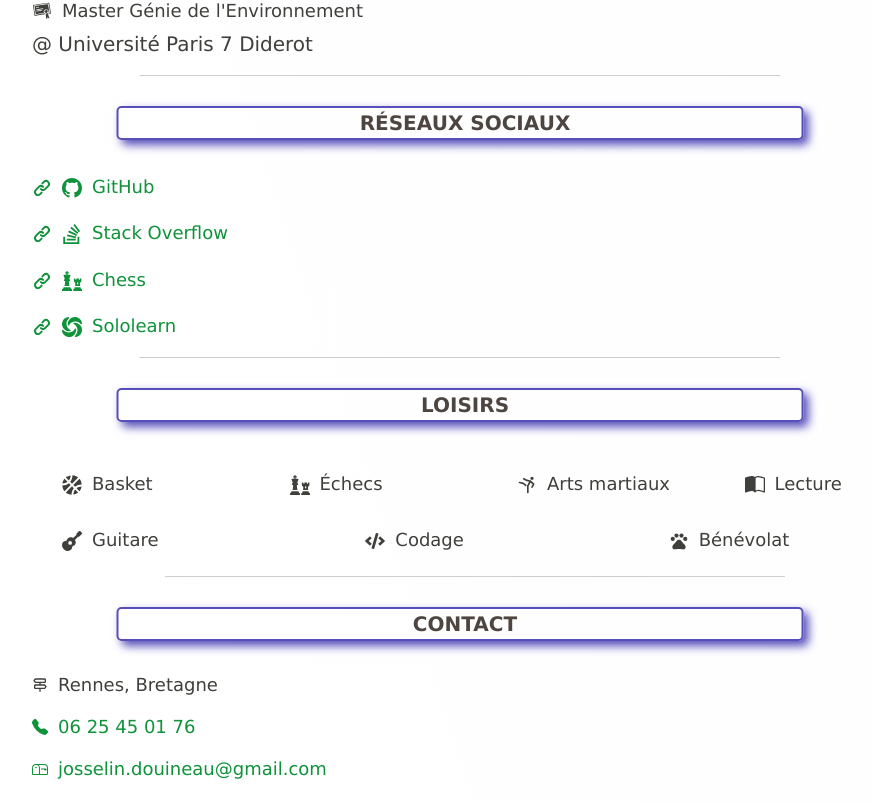
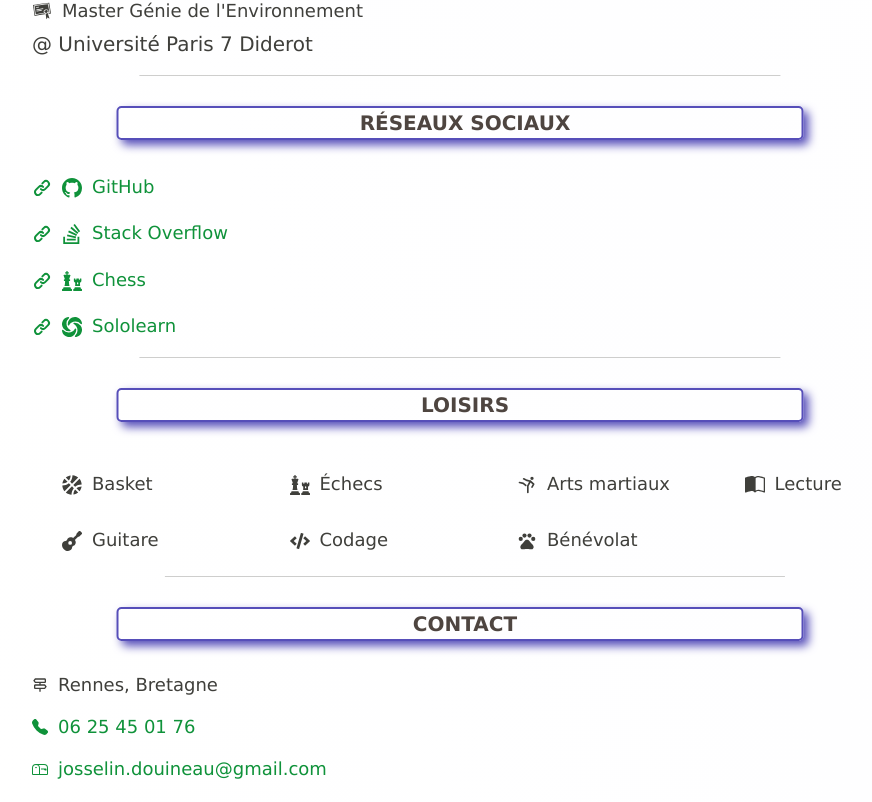
Before and after one commit to jozinho22/cv, a React (Create React App) app: page / in a window 1280 px wide. Shown: the part 1687-2489 px from the top of the page, without its empty margins (180-1052 px from the left). Built offline with nearby package versions, Linux system fonts and the light colour scheme.

Commit message:
fix sur leasures et skills

```diff
--- a/src/components/parts/Leasures.jsx
+++ b/src/components/parts/Leasures.jsx
@@ -21,9 +21,8 @@ const Leasures = () => {
         var cols = [];
         for(var c = 0; c < nbCols; c++) {
             var col = {};
-             console.log(c)
             if(r === (nbRows - 1) && leasures.length % nbCols !== 0 && c + 1 > leasures.length % nbCols) {
-                continue;
+                col = <Col key={`leasures-col-${c}`}></Col>;
             } else {
                 col =   <Col key={`leasures-col-${c}`}>
                             <div className="element">
--- a/src/components/parts/Skills.jsx
+++ b/src/components/parts/Skills.jsx
@@ -23,7 +23,7 @@ const Skills = () => {
             var col = {};
 
             if(r === (nbRows - 1) && skills.length % nbCols !== 0 && c + 1 > skills.length % nbCols) {
-                continue;
+                col = <Col key={`skills-col-${c}`}></Col>;
             } else {
                 col =   <Col key={`skills-col-${c}`}>
                             <div className="element">
```
